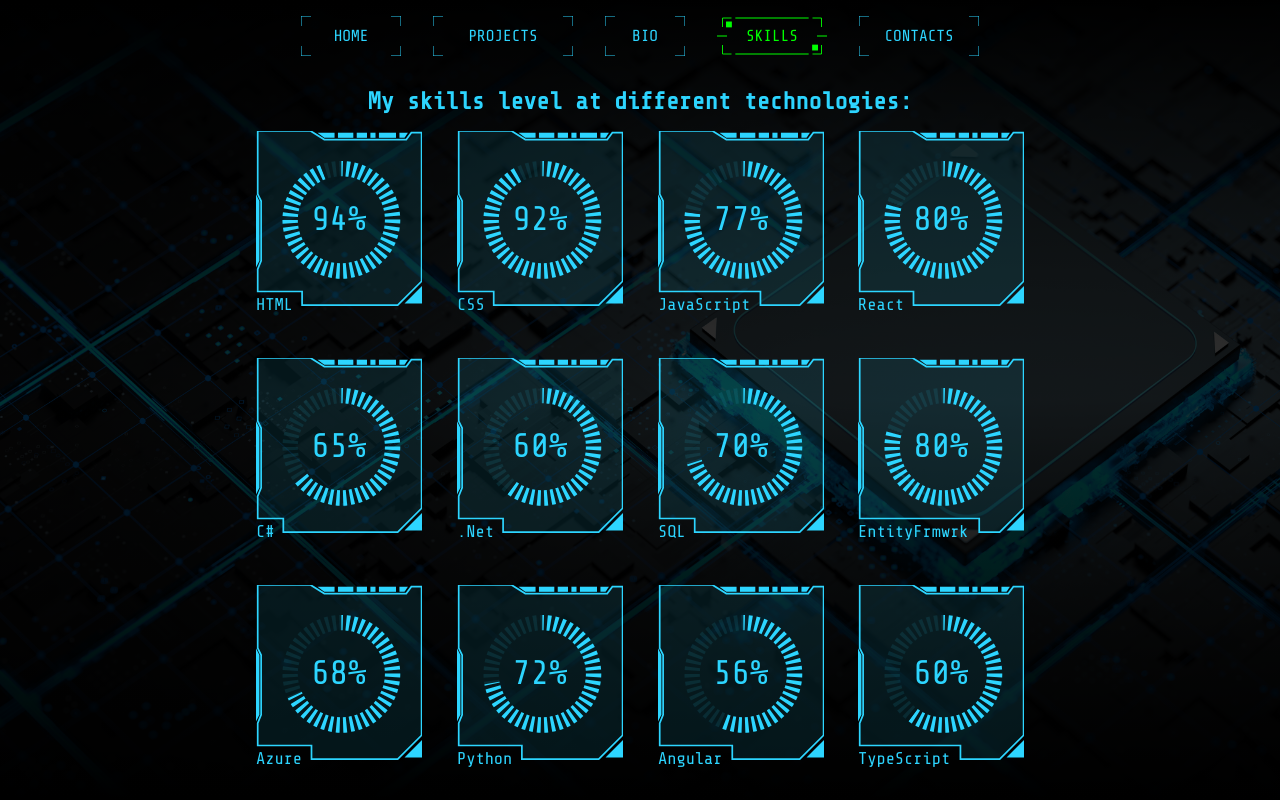
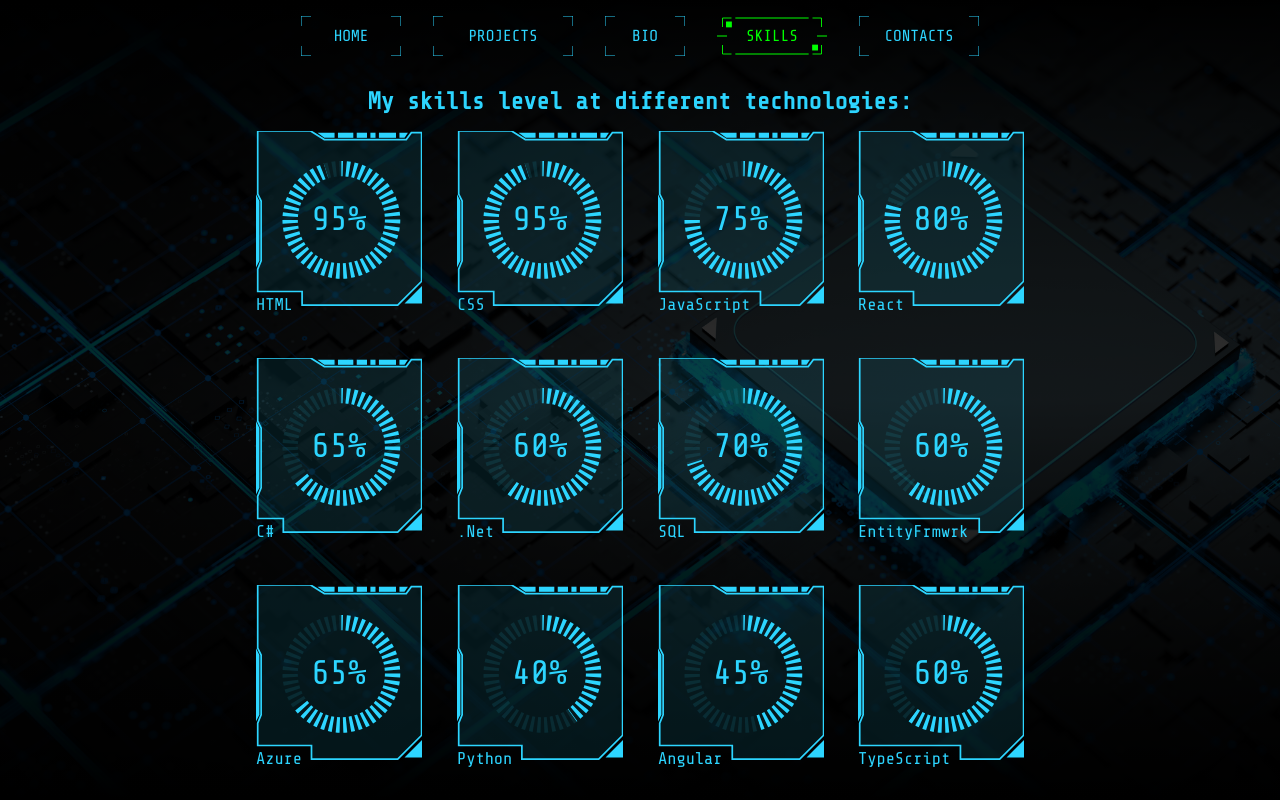
Before and after one commit to Belyayev/portfolio, a React (Create React App) app: page /skills in a window 1280 px wide. Built offline with nearby package versions, Linux system fonts and the light colour scheme.

Commit message:
updated skill values

```diff
--- a/src/pages/Skills.tsx
+++ b/src/pages/Skills.tsx
@@ -5,12 +5,12 @@
     <>
       <h2>My skills level at different technologies:</h2>
       <div className="skills">
-        <SVGDialCircle color="#2dd5ff" text="HTML" value={94} delay={100} />
-        <SVGDialCircle color="#2dd5ff" text="CSS" value={92} delay={200} />
+        <SVGDialCircle color="#2dd5ff" text="HTML" value={95} delay={100} />
+        <SVGDialCircle color="#2dd5ff" text="CSS" value={95} delay={200} />
         <SVGDialCircle
           color="#2dd5ff"
           text="JavaScript"
-          value={77}
+          value={75}
           delay={300}
         />
         <SVGDialCircle color="#2dd5ff" text="React" value={80} delay={400} />
@@ -20,12 +20,12 @@
         <SVGDialCircle
           color="#2dd5ff"
           text="EntityFrmwrk"
-          value={80}
+          value={60}
           delay={800}
         />
-        <SVGDialCircle color="#2dd5ff" text="Azure" value={68} delay={900} />
-        <SVGDialCircle color="#2dd5ff" text="Python" value={72} delay={1000} />
-        <SVGDialCircle color="#2dd5ff" text="Angular" value={56} delay={1100} />
+        <SVGDialCircle color="#2dd5ff" text="Azure" value={65} delay={900} />
+        <SVGDialCircle color="#2dd5ff" text="Python" value={40} delay={1000} />
+        <SVGDialCircle color="#2dd5ff" text="Angular" value={45} delay={1100} />
         <SVGDialCircle
           color="#2dd5ff"
           text="TypeScript"
```
